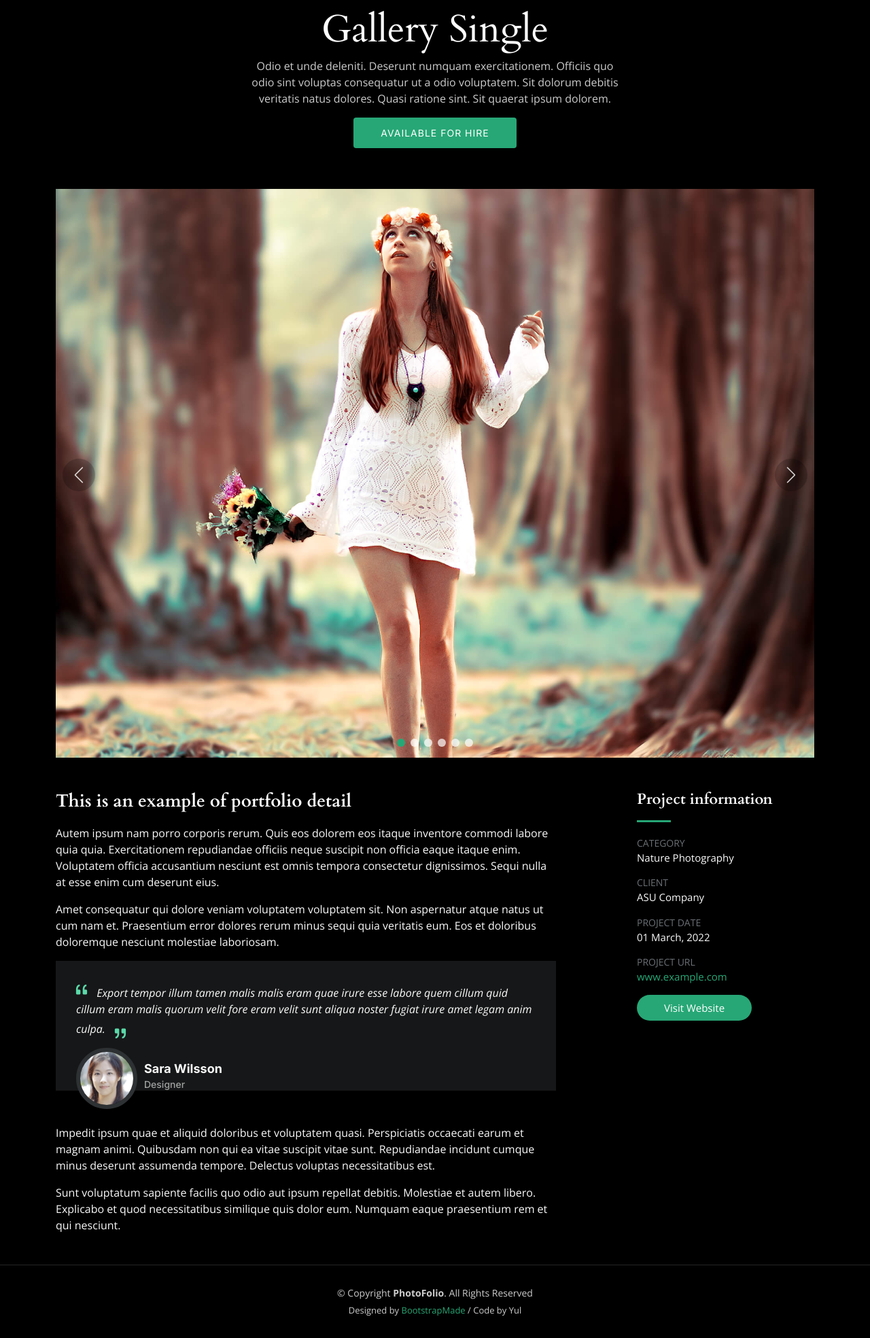
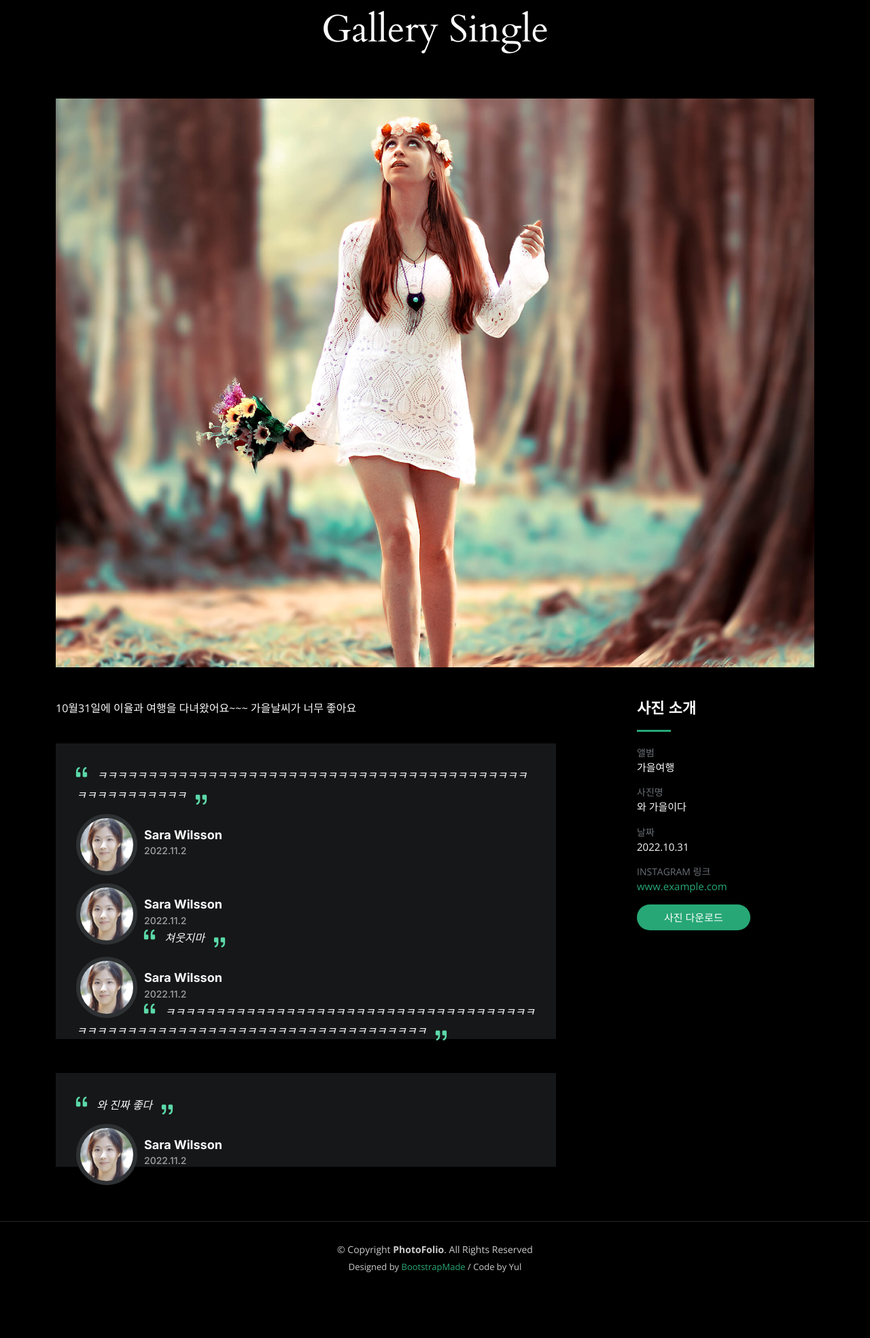
Before and after one commit to yul0110/sharePhotos, a Java web app: page /albumBoard in a window 1280 px wide. Shown: the part 110-2079 px from the top of the page at 68% size. After the commit the page ends 1983 px from the top, so only its background shows below. Run offline with Spring Boot 4, a stand-in JSP engine, Linux system fonts and the light colour scheme.

Commit message:
싱글페이지 마크업 수정

```diff
--- a/src/main/webapp/WEB-INF/views/albumBoard/gallerySingle.jsp
+++ b/src/main/webapp/WEB-INF/views/albumBoard/gallerySingle.jsp
@@ -94,10 +94,6 @@
         <div class="row d-flex justify-content-center">
           <div class="col-lg-6 text-center">
             <h2>Gallery Single</h2>
-            <p>Odio et unde deleniti. Deserunt numquam exercitationem. Officiis quo odio sint voluptas consequatur ut a odio voluptatem. Sit dolorum debitis veritatis natus dolores. Quasi ratione sint. Sit quaerat ipsum dolorem.</p>
-
-            <a class="cta-btn" href="contact.html">Available for hire</a>
-
           </div>
         </div>
       </div>
@@ -114,27 +110,10 @@
               <div class="swiper-slide">
                 <img src="resources/images/gallery/gallery-8.jpg" alt="">
               </div>
-              <div class="swiper-slide">
-                <img src="resources/images/gallery/gallery-9.jpg" alt="">
-              </div>
-              <div class="swiper-slide">
-                <img src="resources/images/gallery/gallery-10.jpg" alt="">
-              </div>
-              <div class="swiper-slide">
-                <img src="resources/images/gallery/gallery-11.jpg" alt="">
-              </div>
-              <div class="swiper-slide">
-                <img src="resources/images/gallery/gallery-12.jpg" alt="">
-              </div>
-              <div class="swiper-slide">
-                <img src="resources/images/gallery/gallery-13.jpg" alt="">
-              </div>
 
             </div>
             <div class="swiper-pagination"></div>
           </div>
-          <div class="swiper-button-prev"></div>
-          <div class="swiper-button-next"></div>
 
         </div>
 
@@ -142,46 +121,68 @@
 
 	<div class="col-lg-8">
 		<div class="portfolio-description">
-              <h2>This is an example of portfolio detail</h2>
-              <p>
-                Autem ipsum nam porro corporis rerum. Quis eos dolorem eos itaque inventore commodi labore quia quia. Exercitationem repudiandae officiis neque suscipit non officia eaque itaque enim. Voluptatem officia accusantium nesciunt est omnis tempora consectetur dignissimos. Sequi nulla at esse enim cum deserunt eius.
-              </p>
-              <p>
-                Amet consequatur qui dolore veniam voluptatem voluptatem sit. Non aspernatur atque natus ut cum nam et. Praesentium error dolores rerum minus sequi quia veritatis eum. Eos et doloribus doloremque nesciunt molestiae laboriosam.
-              </p>
+			<p>10월31일에 이율과 여행을 다녀왔어요~~~ 가을날씨가 너무 좋아요</p>
+			<br>
 
 			<div class="testimonial-item">
 				<p>
 				  <i class="bi bi-quote quote-icon-left"></i>
-                  Export tempor illum tamen malis malis eram quae irure esse labore quem cillum quid cillum eram malis quorum velit fore eram velit sunt aliqua noster fugiat irure amet legam anim culpa.
+				 ㅋㅋㅋㅋㅋㅋㅋㅋㅋㅋㅋㅋㅋㅋㅋㅋㅋㅋㅋㅋㅋㅋㅋㅋㅋㅋㅋㅋㅋㅋㅋㅋㅋㅋㅋㅋㅋㅋㅋㅋㅋㅋㅋㅋㅋㅋㅋㅋㅋㅋㅋㅋㅋㅋ
 				  <i class="bi bi-quote quote-icon-right"></i>
 				</p>
 				<div>
 				  <img src="resources/images/testimonials/testimonials-2.jpg" class="testimonial-img" alt="">
 				  <h3>Sara Wilsson</h3>
-                  <h4>Designer</h4>
+				  <h4>2022.11.2</h4>
+				</div>
+
+				<br>
+				<div>
+				  <img src="resources/images/testimonials/testimonials-2.jpg" class="testimonial-img" alt="">
+				  <h3>Sara Wilsson</h3>
+				  <h4>2022.11.2</h4>
+				</div>
+				<p>
+				  <i class="bi bi-quote quote-icon-left"></i>
+				 	쳐웃지마
+				  <i class="bi bi-quote quote-icon-right"></i>
+				</p>
+				<div>
+				  <img src="resources/images/testimonials/testimonials-2.jpg" class="testimonial-img" alt="">
+				  <h3>Sara Wilsson</h3>
+				  <h4>2022.11.2</h4>
+				</div>
+				<p>
+				  <i class="bi bi-quote quote-icon-left"></i>
+				 	ㅋㅋㅋㅋㅋㅋㅋㅋㅋㅋㅋㅋㅋㅋㅋㅋㅋㅋㅋㅋㅋㅋㅋㅋㅋㅋㅋㅋㅋㅋㅋㅋㅋㅋㅋㅋㅋㅋㅋㅋㅋㅋㅋㅋㅋㅋㅋㅋㅋㅋㅋㅋㅋㅋㅋㅋㅋㅋㅋㅋㅋㅋㅋㅋㅋㅋㅋㅋㅋㅋㅋㅋ
+				  <i class="bi bi-quote quote-icon-right"></i>
+				</p>
+			</div>
+
+			<div class="testimonial-item">
+				<p>
+				  <i class="bi bi-quote quote-icon-left"></i>
+				  와 진짜 좋다
+				  <i class="bi bi-quote quote-icon-right"></i>
+				</p>
+				<div>
+				  <img src="resources/images/testimonials/testimonials-2.jpg" class="testimonial-img" alt="">
+				  <h3>Sara Wilsson</h3>
+				  <h4>2022.11.2</h4>
 				</div>
 			</div>
-
-              <p>
-                Impedit ipsum quae et aliquid doloribus et voluptatem quasi. Perspiciatis occaecati earum et magnam animi. Quibusdam non qui ea vitae suscipit vitae sunt. Repudiandae incidunt cumque minus deserunt assumenda tempore. Delectus voluptas necessitatibus est.
-
-              <p>
-                Sunt voluptatum sapiente facilis quo odio aut ipsum repellat debitis. Molestiae et autem libero. Explicabo et quod necessitatibus similique quis dolor eum. Numquam eaque praesentium rem et qui nesciunt.
-              </p>
-
 		</div>
 	</div>
 
           <div class="col-lg-3">
             <div class="portfolio-info">
-              <h3>Project information</h3>
+              <h3>사진 소개</h3>
               <ul>
-                <li><strong>Category</strong> <span>Nature Photography</span></li>
-                <li><strong>Client</strong> <span>ASU Company</span></li>
-                <li><strong>Project date</strong> <span>01 March, 2022</span></li>
-                <li><strong>Project URL</strong> <a href="#">www.example.com</a></li>
-                <li><a href="#" class="btn-visit align-self-start">Visit Website</a></li>
+                <li><strong>앨범</strong> <span>가을여행</span></li>
+                <li><strong>사진명</strong> <span>와 가을이다</span></li>
+                <li><strong>날짜</strong> <span>2022.10.31</span></li>
+                <li><strong>instagram 링크</strong> <a href="#">www.example.com</a></li>
+                <li><a href="#" class="btn-visit align-self-start">사진 다운로드</a></li>
               </ul>
             </div>
           </div>
```
Lines whose indentation alone changed are shown as unchanged.
